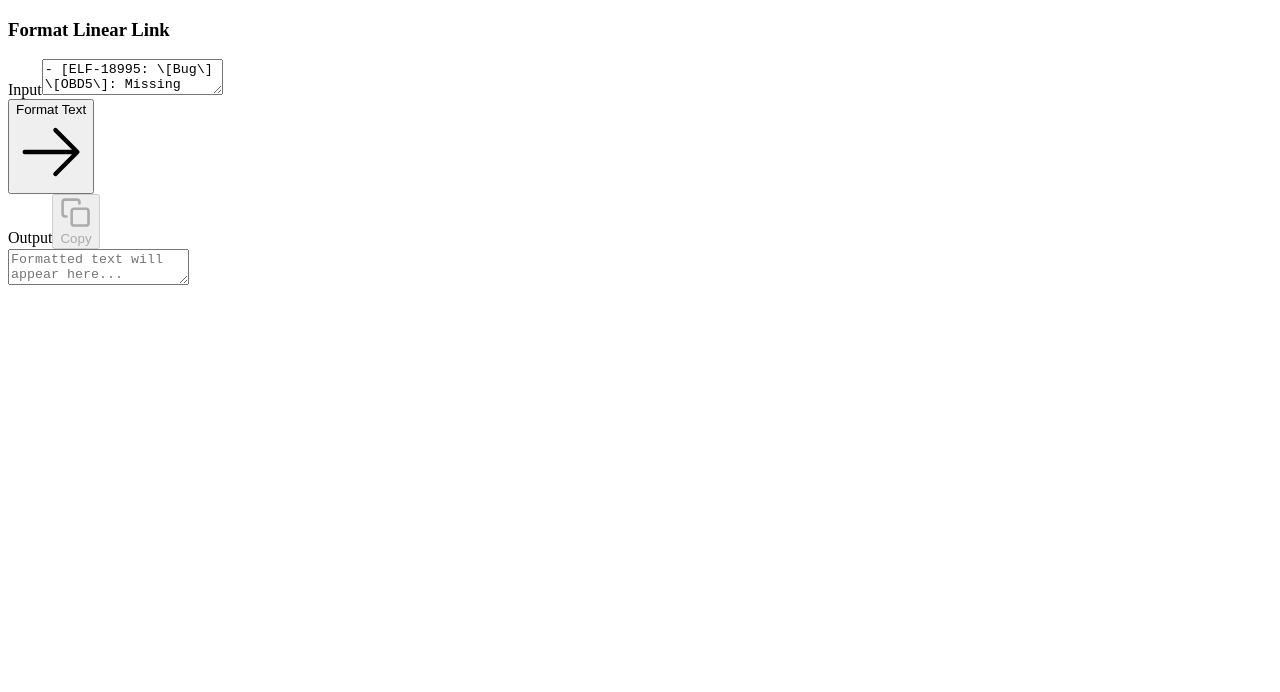
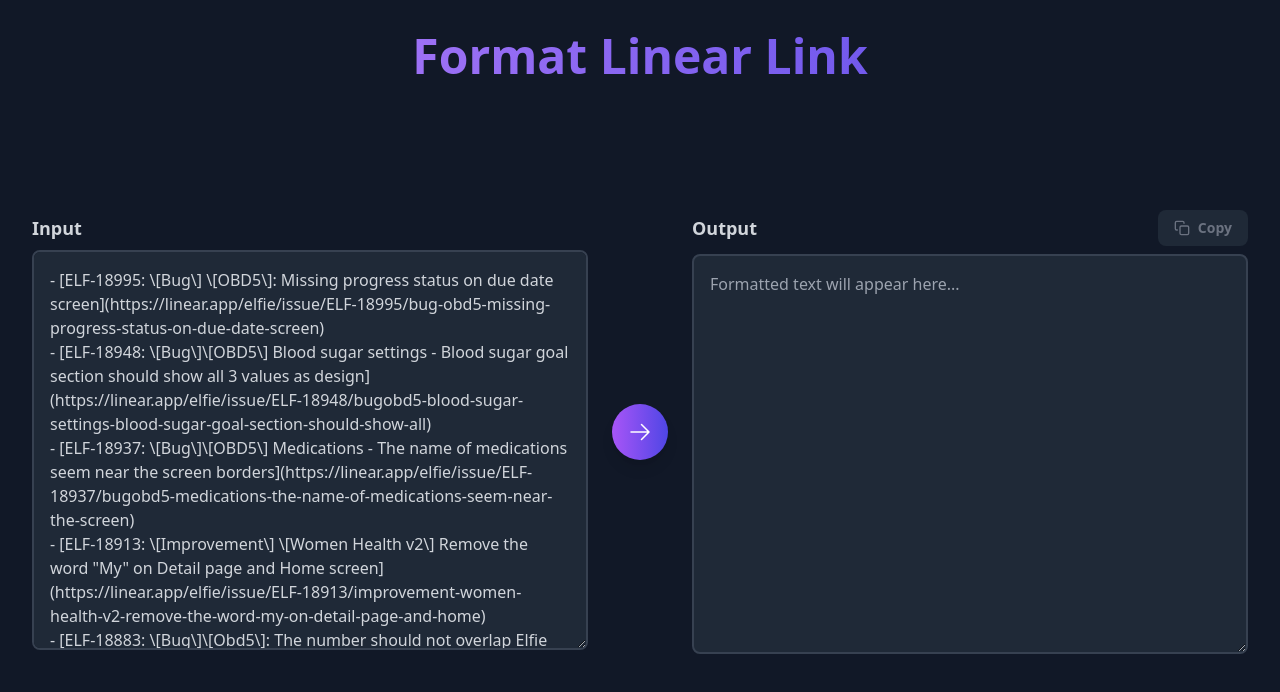
Before and after one commit to tung-elfie/format-linear-tickets-link, a React (Vite) app: page / in a window 1280 px wide. Shown: the top 692 px of the page. Built offline with nearby package versions, Linux system fonts and the light colour scheme.

Commit message:
Fix build

```diff
--- a/index.css
+++ b/index.css
@@ -1,3 +1,7 @@
+@tailwind base;
+@tailwind components;
+@tailwind utilities;
+
 /* Base styles for the link formatter app */
 body {
     margin: 0;
--- a/index.tsx
+++ b/index.tsx
@@ -1,6 +1,7 @@
 
 import React from 'react';
 import ReactDOM from 'react-dom/client';
+import './index.css';
 import App from './App';
 
 const rootElement = document.getElementById('root');
--- a/package.json
+++ b/package.json
@@ -30,7 +30,10 @@
     "@types/react": "^19.1.1",
     "@types/react-dom": "^19.1.1",
     "@vitejs/plugin-react": "^4.3.4",
+    "autoprefixer": "^10.4.21",
     "gh-pages": "^6.3.0",
+    "postcss": "^8.5.6",
+    "tailwindcss": "^3.4.18",
     "typescript": "~5.8.2",
     "vite": "^6.2.0",
     "webextension-polyfill": "^0.10.0",
--- /dev/null
+++ b/postcss.config.js
@@ -0,0 +1,6 @@
+export default {
+    plugins: {
+        tailwindcss: {},
+        autoprefixer: {},
+    },
+}
--- /dev/null
+++ b/tailwind.config.js
@@ -0,0 +1,15 @@
+/** @type {import('tailwindcss').Config} */
+export default {
+    content: [
+        "./index.html",
+        "./src/**/*.{js,ts,jsx,tsx}",
+        "./*.{js,ts,jsx,tsx}",
+        "./App.tsx",
+        "./index.tsx",
+        "./extension/**/*.{js,ts,jsx,tsx,html}"
+    ],
+    theme: {
+        extend: {},
+    },
+    plugins: [],
+}
--- a/vite.config.ts
+++ b/vite.config.ts
@@ -5,7 +5,7 @@ import react from '@vitejs/plugin-react';
 export default defineConfig(({ mode }) => {
   const env = loadEnv(mode, '.', '');
   return {
-    base: '/',
+    base: '/format-linear-tickets-link/',
     plugins: [react()],
     define: {
       'process.env.API_KEY': JSON.stringify(env.GEMINI_API_KEY),
```
Also changed, not shown: 1 other file (tests, documents, lock files or other folders).
